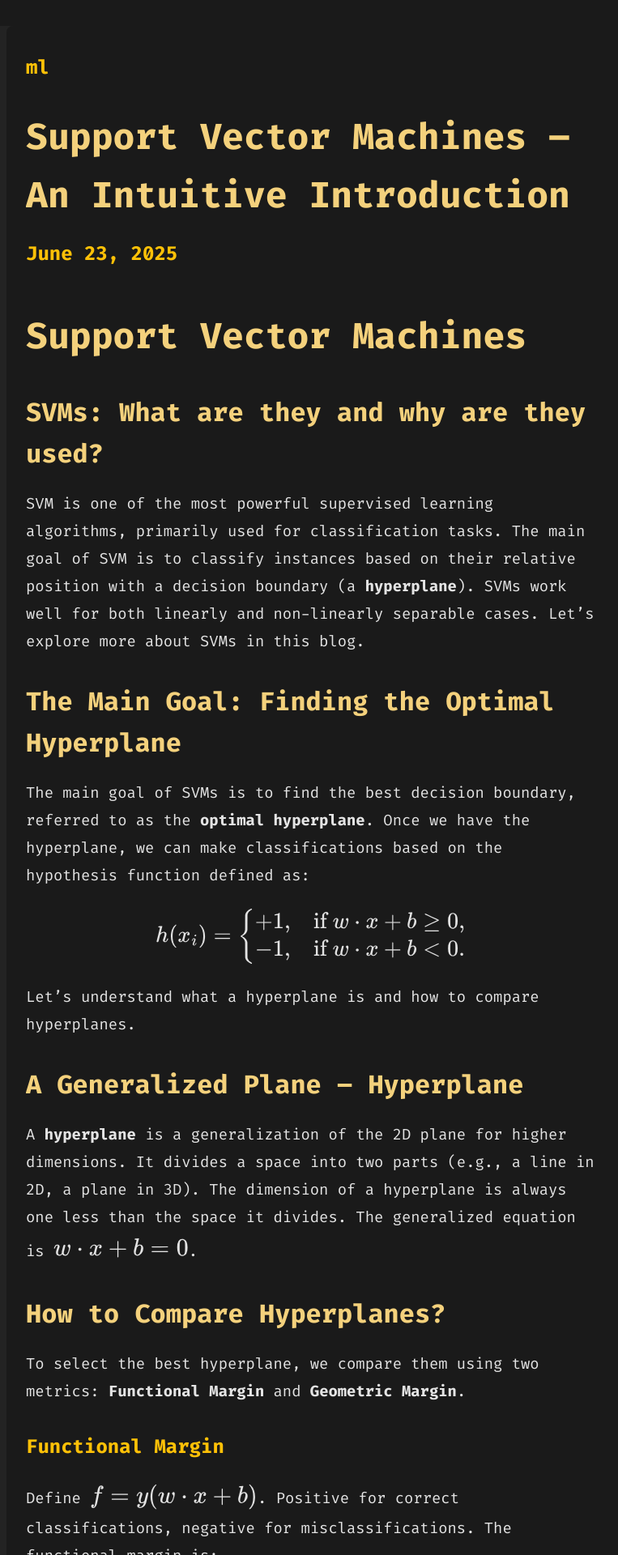
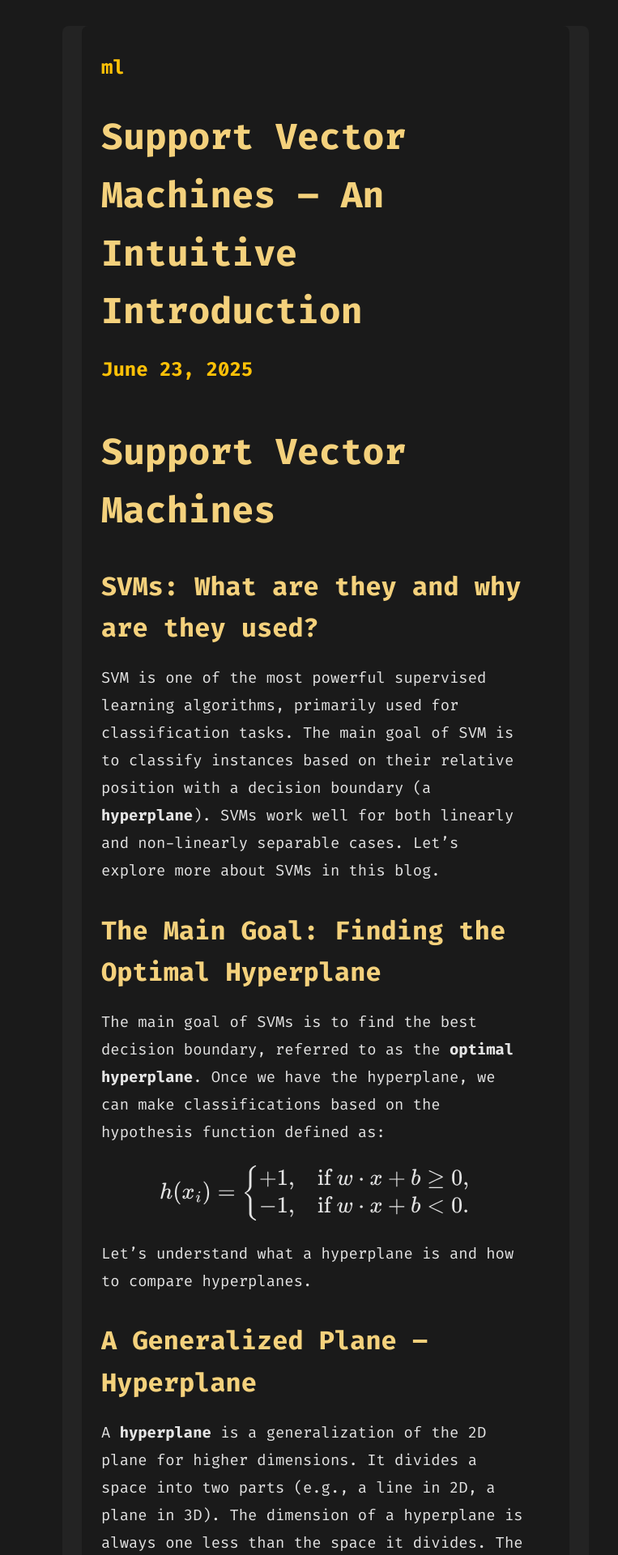
Before and after one commit to shrrynsh/site.github.io, a Jekyll site: the page built from _posts/2025-06-23-svm-from-scratch.md, in a window 1280 px wide. Shown: the top 1920 px of the page at 81% size, without its empty margins (238-1001 px from the left). Built offline with Jekyll 4.4.1, drawn with Linux system fonts in a browser that asks for light colours.

Commit message:
Update default.html

```diff
--- a/_layouts/default.html
+++ b/_layouts/default.html
@@ -4,7 +4,9 @@
 <body>
   <!-- Main Content Area -->
   <main class="main-content">
-    {{ content }}
+    <div class="content-wrapper">
+      {{ content }}
+    </div>
   </main>
 
   <!-- Enhanced Footer -->
@@ -117,6 +119,12 @@
       padding: 0 2rem;
       box-sizing: border-box;
       text-align: center;
+    }
+
+    .content-wrapper {
+      max-width: 650px;
+      margin: 0 auto;
+      word-break: break-word;
     }
 
     /* Footer Styles */
```
